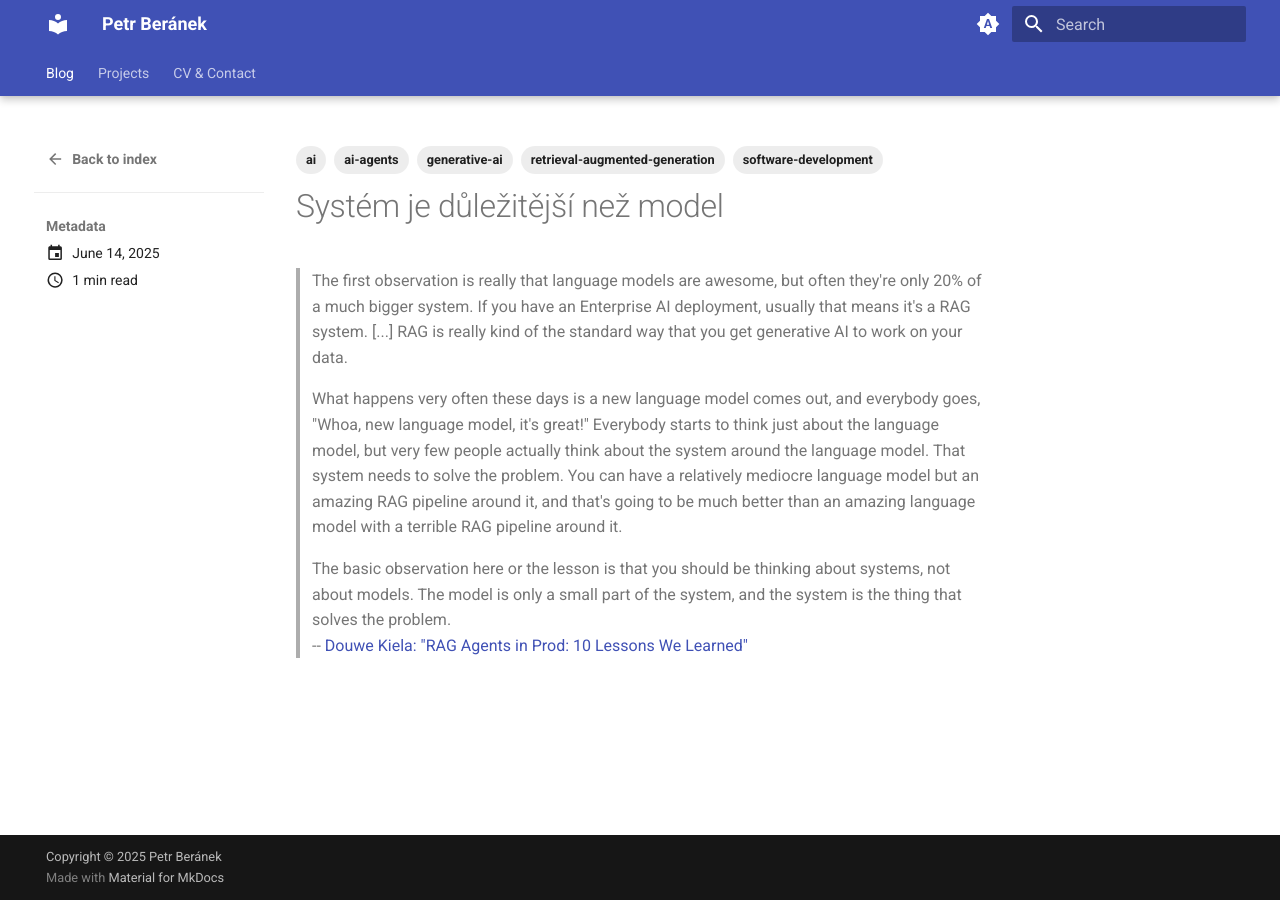
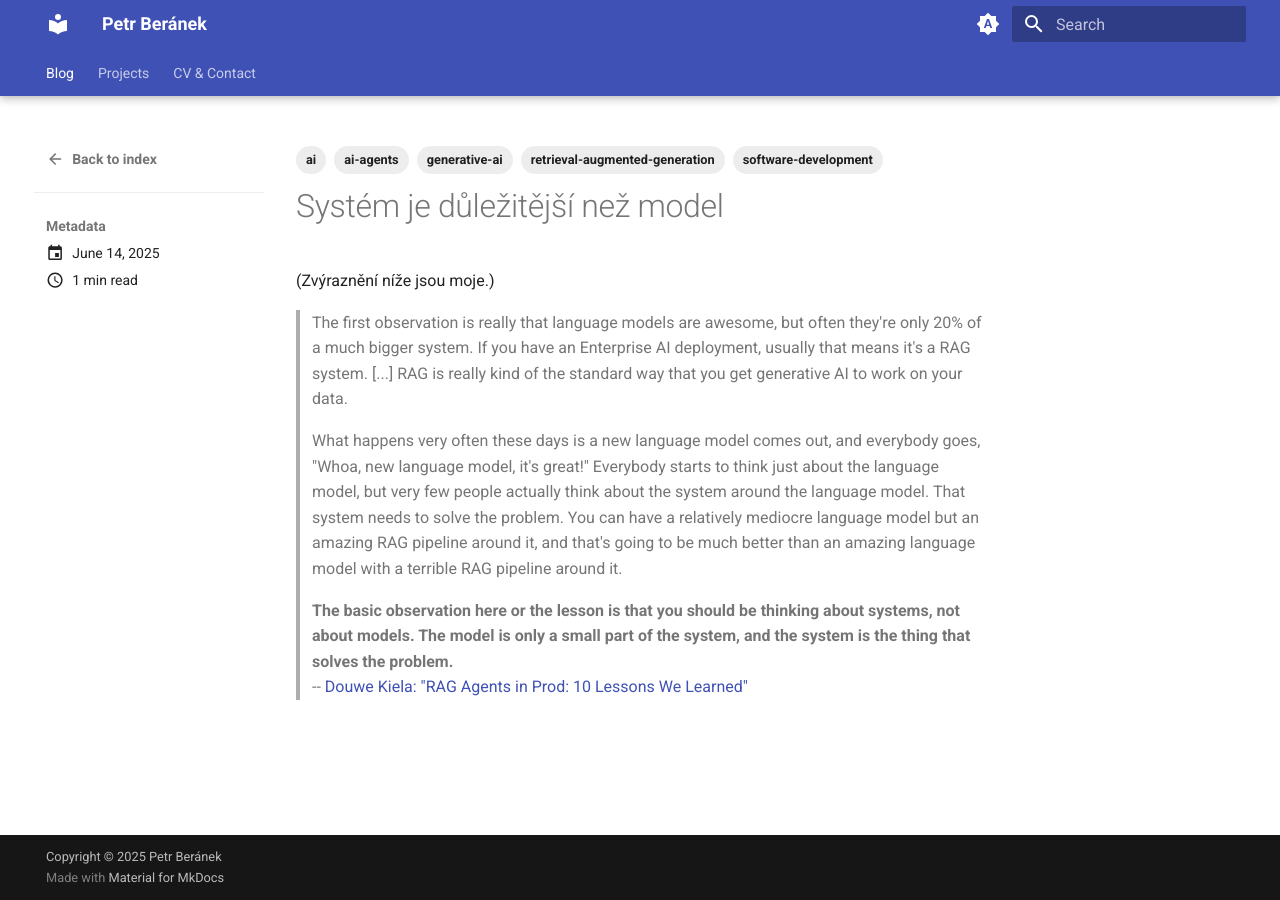
Before and after one commit to peberanek/peberanek.github.io, an MkDocs documentation site: the page built from docs/posts/system-je-dulezitejsi-nez-model.md, in a window 1280 px wide. Built offline with MkDocs 1.6.1 and Material for MkDocs 9.7.7, drawn with Linux system fonts in a browser that asks for light colours.

Commit message:
blog: refine

```diff
--- a/docs/posts/system-je-dulezitejsi-nez-model.md
+++ b/docs/posts/system-je-dulezitejsi-nez-model.md
@@ -10,9 +10,11 @@ tags:
 
 # Systém je důležitější než model
 
+(Zvýraznění níže jsou moje.)
+
 > The first observation is really that language models are awesome, but often they're only 20% of a much bigger system. If you have an Enterprise AI deployment, usually that means it's a RAG system. [...] RAG is really kind of the standard way that you get generative AI to work on your data.
 >
 > What happens very often these days is a new language model comes out, and everybody goes, "Whoa, new language model, it's great!" Everybody starts to think just about the language model, but very few people actually think about the system around the language model. That system needs to solve the problem. You can have a relatively mediocre language model but an amazing RAG pipeline around it, and that's going to be much better than an amazing language model with a terrible RAG pipeline around it.
 >
-> The basic observation here or the lesson is that you should be thinking about systems, not about models. The model is only a small part of the system, and the system is the thing that solves the problem.
+> **The basic observation here or the lesson is that you should be thinking about systems, not about models. The model is only a small part of the system, and the system is the thing that solves the problem.**
 -- [Douwe Kiela: "RAG Agents in Prod: 10 Lessons We Learned"](https://www.youtube.com/watch?v=kPL-6-9MVyA)
```
